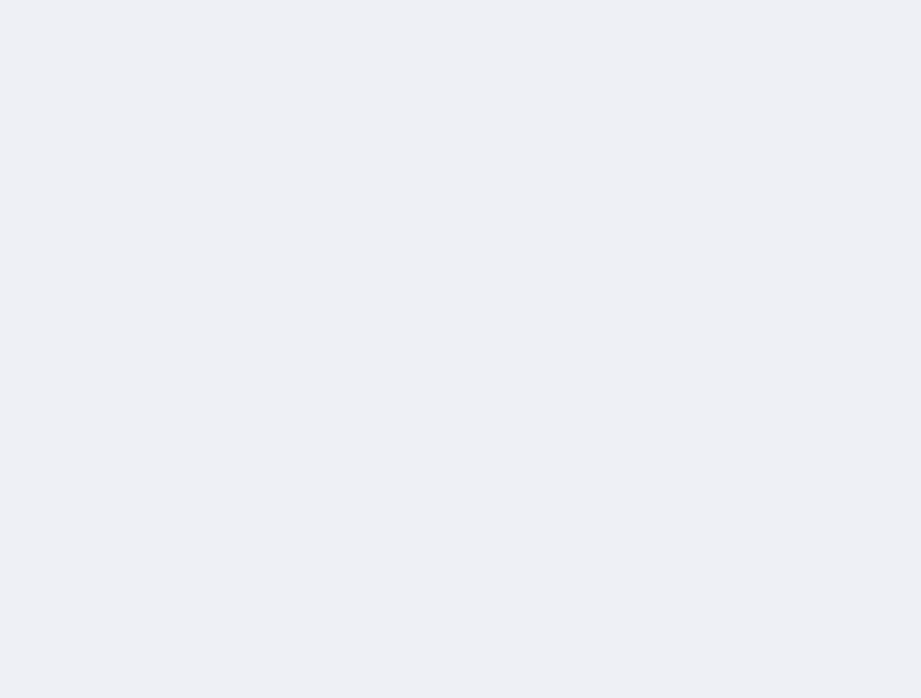
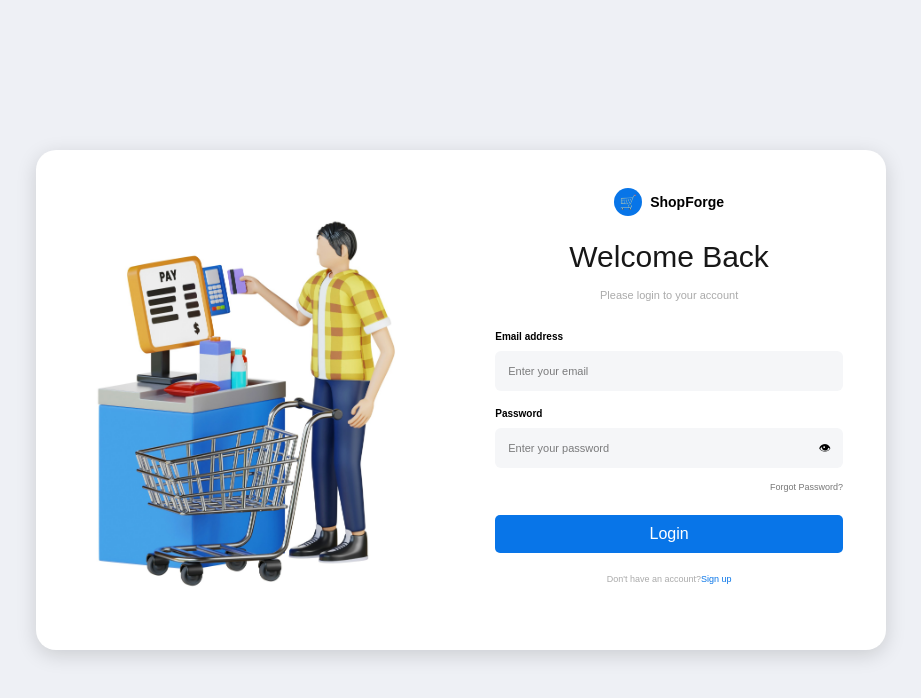
Before and after one commit to Hyperdata-Computing-Internship/ShopForge, a React (Vite) app in the folder Reactjs-frontend/: page /login in a window 1280 px wide. Shown: the top 698 px of the page, without its empty margins (179-1100 px from the left). Built offline with nearby package versions, Linux system fonts and the light colour scheme.

Commit message:
configured browser router using react router dom

```diff
--- a/Reactjs-frontend/package.json
+++ b/Reactjs-frontend/package.json
@@ -13,6 +13,7 @@
     "@tailwindcss/vite": "^4.3.3",
     "react": "^19.2.8",
     "react-dom": "^19.2.8",
+    "react-router-dom": "^7.18.3",
     "tailwindcss": "^4.3.3"
   },
   "devDependencies": {
--- a/Reactjs-frontend/src/App.jsx
+++ b/Reactjs-frontend/src/App.jsx
@@ -1,4 +1,5 @@
 import React from 'react'
+import { Route, Routes } from 'react-router-dom'
 import Login from "./components/loginpage/login";
 import Productcards from './components/productspage/Productcards'
 import Signup from './components/loginpage/signup';
@@ -6,12 +7,15 @@ import Navbar from './components/homepage/navbar';
 
 const App = () => {
   return (
-    <>
+    <div>
+      <Routes>
+        <Route path='/login' element={<Login />} />
+      </Routes>
       {/* <Navbar />
       <Login />
       <Signup/>
       <Productcards title="Leather Shoes" description="premium shoes" image="https://static.vecteezy.com/system/resources/thumbnails/048/720/410/small_2x/men-s-leisure-leather-shoe-isolated-on-transparent-background-free-png.png"  /> */}
-    </>
+    </div>
   )
 }
 
--- a/Reactjs-frontend/src/components/loginpage/login.jsx
+++ b/Reactjs-frontend/src/components/loginpage/login.jsx
@@ -13,7 +13,7 @@ const Login = () => {
     <div className={style.logincontainer}>
 
       <div className={style.leftsection}>
-        <img src='../public/loginpageimage.jpg' alt="Dashboard illustration" />
+        <img src='/loginpageimage.jpg' alt="Dashboard illustration" />
       </div>
 
       <div className={style.rightsection}>
--- a/Reactjs-frontend/src/main.jsx
+++ b/Reactjs-frontend/src/main.jsx
@@ -1,7 +1,10 @@
 import { createRoot } from 'react-dom/client'
 import './index.css'
 import App from './App.jsx'
+import {BrowserRouter} from 'react-router-dom'
 
 createRoot(document.getElementById('root')).render(
-    <App />
+    <BrowserRouter>
+        <App />
+    </BrowserRouter>
 )
```
Also changed, not shown: 2 other files (tests, documents, lock files or other folders).
